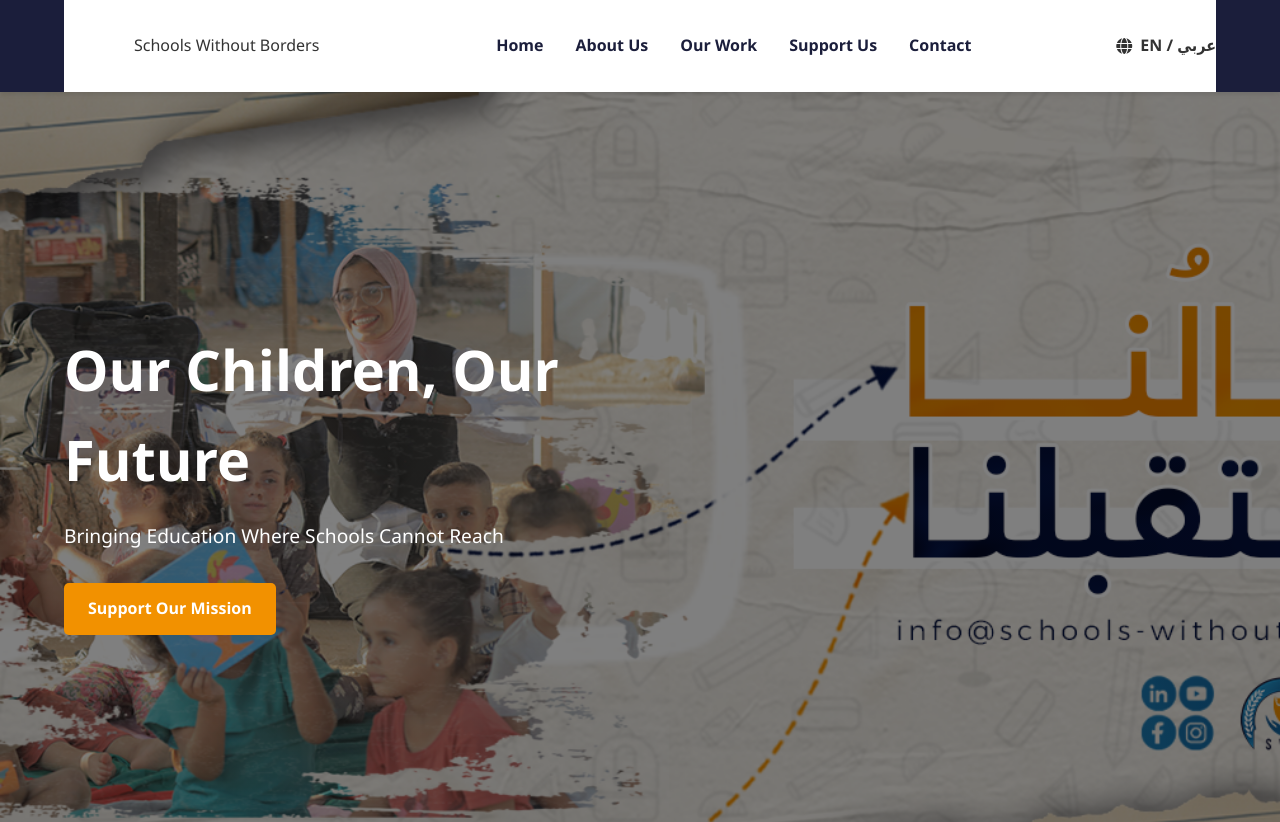
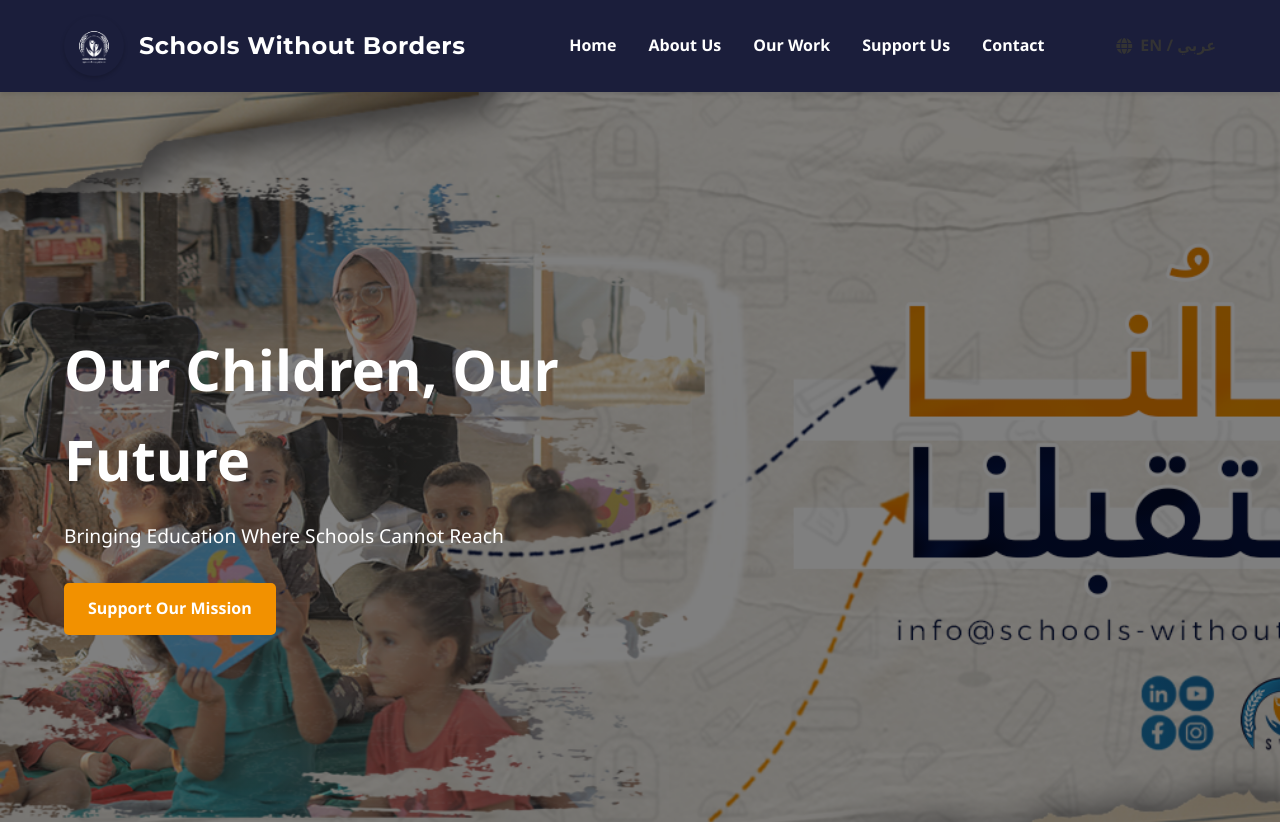
Before and after one commit to Jeff-Emmett/swb-website, a plain HTML site: page index.html in a window 1280 px wide. Shown: the top 822 px of the page. Drawn offline with Linux system fonts and the light colour scheme.

Commit message:
update homepage style

```diff
--- a/index.html
+++ b/index.html
@@ -5,6 +5,7 @@
     <meta name="viewport" content="width=device-width, initial-scale=1.0">
     <title>Schools Without Borders - Bringing Education Where Schools Cannot Reach</title>
     <link href="https://cdnjs.cloudflare.com/ajax/libs/font-awesome/6.0.0/css/all.min.css" rel="stylesheet">
+    <link href="https://fonts.googleapis.com/css2?family=Montserrat:wght@700&display=swap" rel="stylesheet">
     <style>
         /* Global styles */
         :root {
@@ -112,7 +113,7 @@
             justify-content: space-between;
             align-items: center;
             padding: 1rem 0;
-            background-color: white;
+            background-color: var(--navy-blue);
         }
 
         .logo {
@@ -122,8 +123,17 @@
 
         .logo img {
             height: 60px;
-            margin-right: 10px;
+            margin-right: 15px;
             border-radius: 50%;
+            box-shadow: 0 2px 4px rgba(0,0,0,0.2);
+        }
+
+        .logo span {
+            color: var(--white);
+            font-size: 1.5rem;
+            font-weight: 700;
+            font-family: 'Montserrat', sans-serif;
+            letter-spacing: 0.5px;
         }
 
         .nav-links {
@@ -136,7 +146,7 @@
 
         .nav-links a {
             font-weight: 600;
-            color: var(--navy-blue);
+            color: var(--white);
             transition: color 0.3s ease;
         }
 
```
